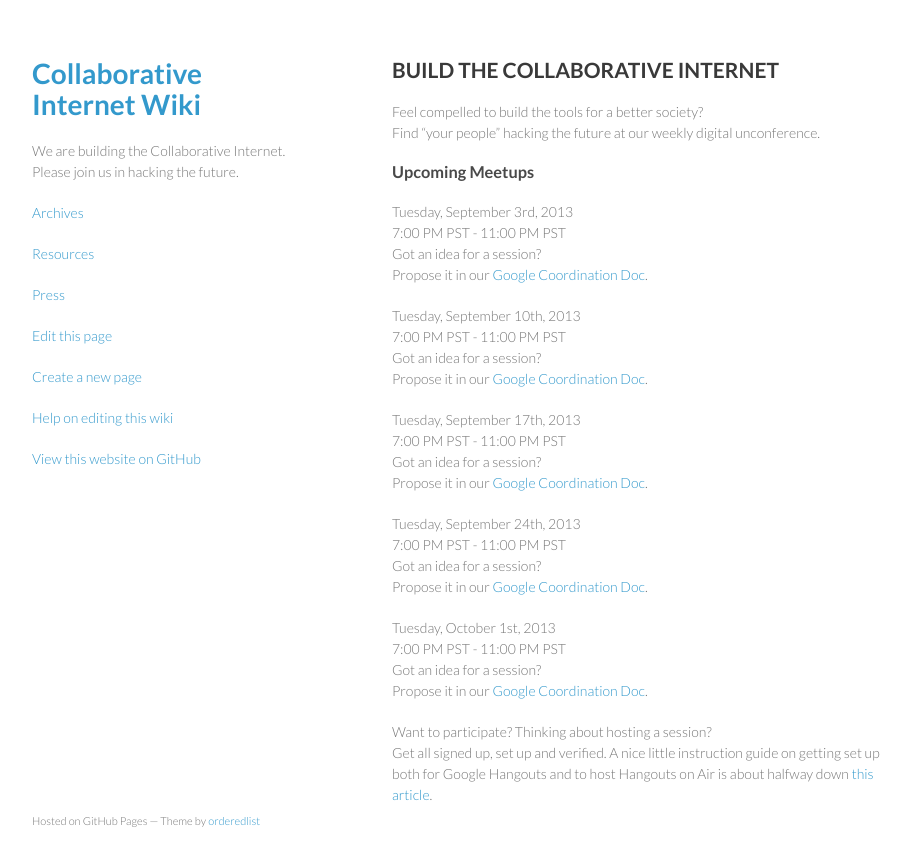
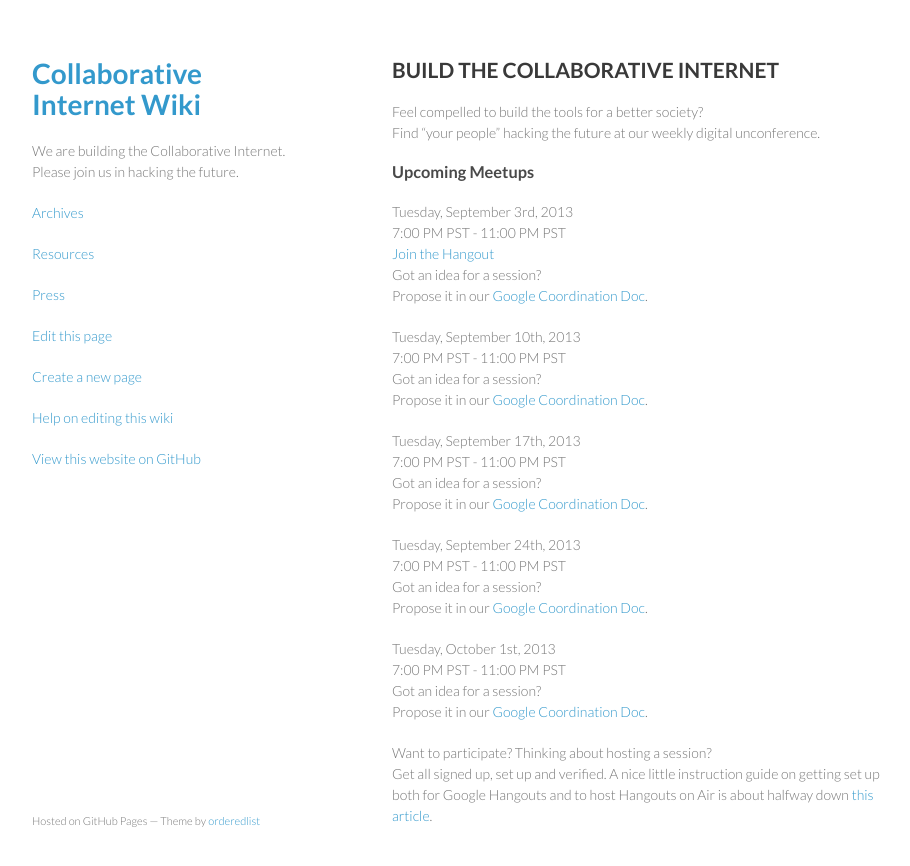
Before and after one commit to collaborativeinternet/collaborativeinternet.github.io, a Jekyll site: the page built from index.md, in a window 1280 px wide. Shown: the top 866 px of the page, without its empty margins (178-1088 px from the left). Built offline with Jekyll 4.4.1, drawn with Linux system fonts in a browser that asks for light colours.

Commit message:
Update index.md

```diff
--- a/index.md
+++ b/index.md
@@ -10,6 +10,7 @@
 ### Upcoming Meetups
 Tuesday, September 3rd, 2013
 7:00 PM PST - 11:00 PM PST
+[Join the Hangout](https://plus.google.com/hangouts/_/0939068ce8c2ca059699d06eae95c23be9c58dcd?authuser=1&hl=en)
 Got an idea for a session?
 Propose it in our [Google Coordination Doc](https://docs.google.com/spreadsheet/ccc?key=0Aqe_OvhjNeDPdGlvZWpyQUtiT3I1bXdIT1RHazFabmc&usp=sharing).
 
```
